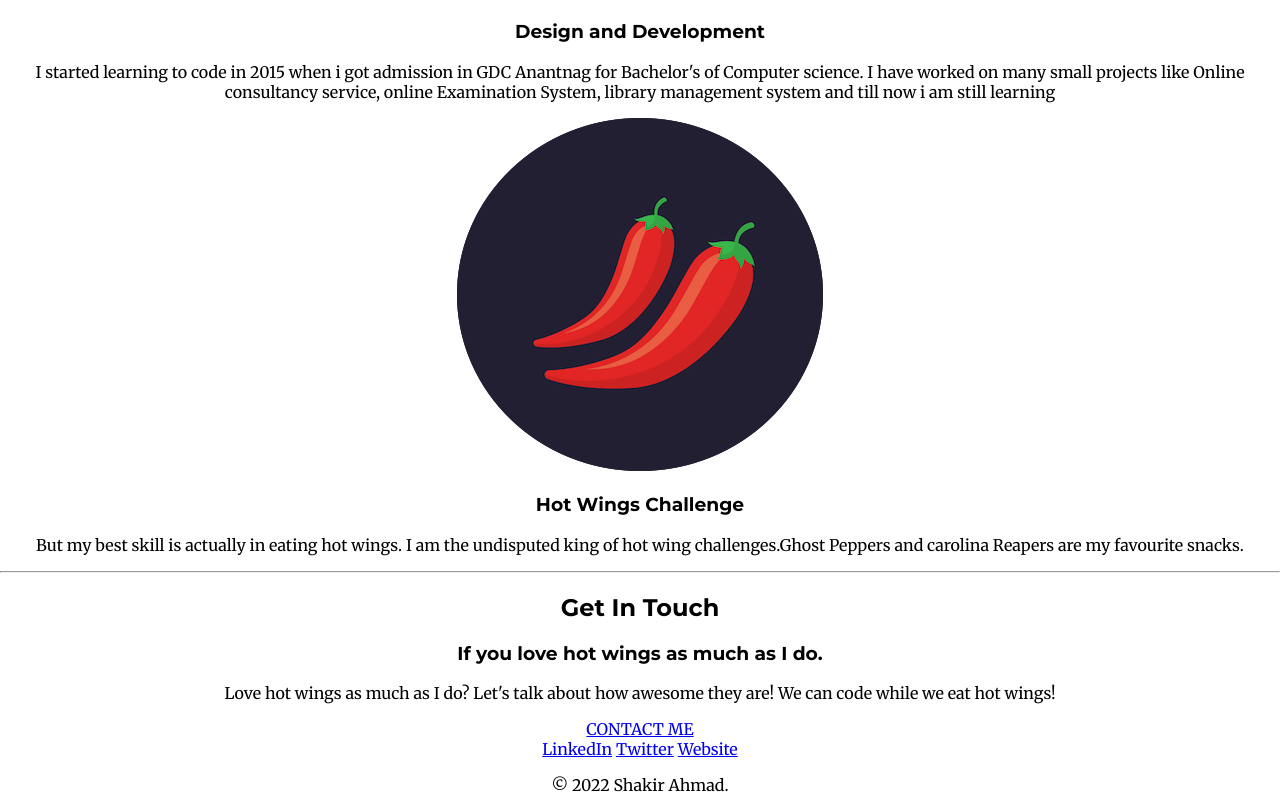
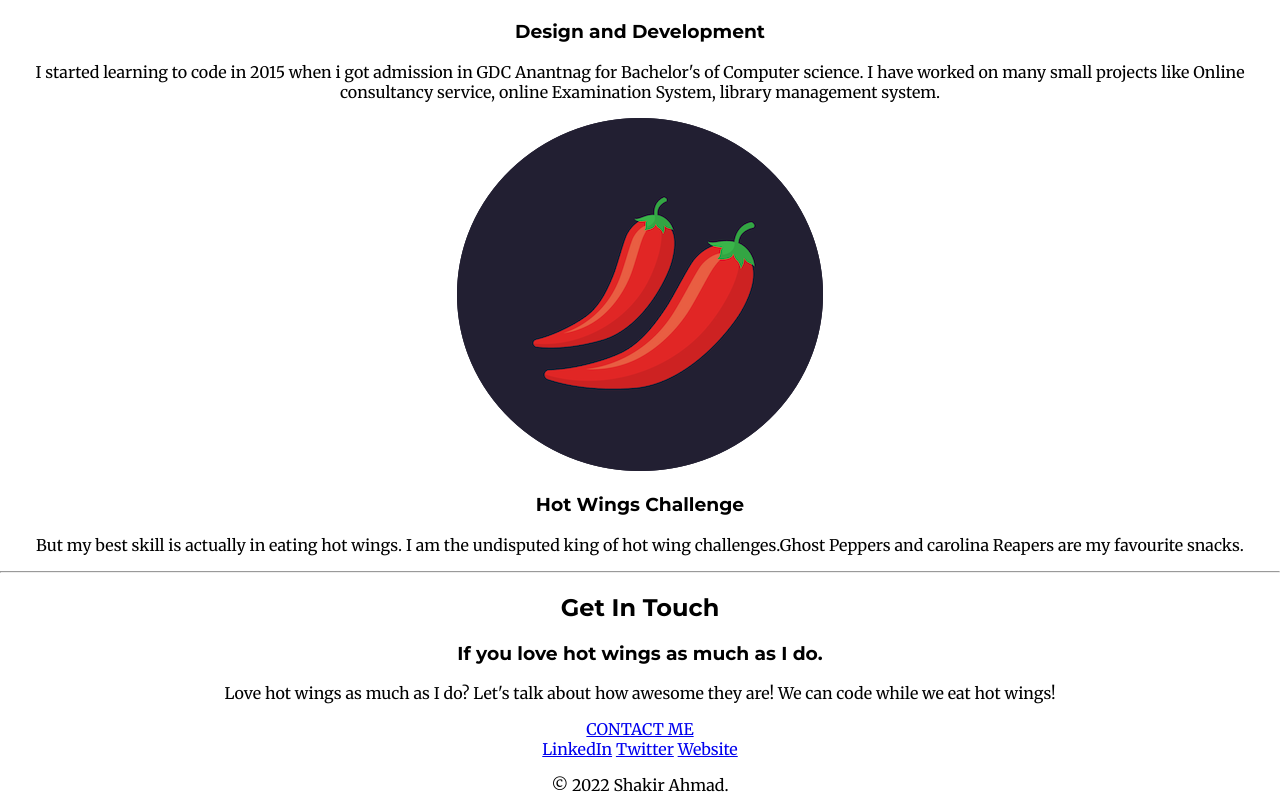
Before and after one commit to ShakirAhmad14/updated-cv, a plain HTML site: page index.html in a window 1280 px wide. Shown: the part 1368-2179 px from the top of the page. Drawn offline with Linux system fonts and the light colour scheme.

Commit message:
Update index.html
minor changes

```diff
--- a/index.html
+++ b/index.html
@@ -36,7 +36,7 @@
               <img class="" src="images/computer.png" alt="Image here">
               <h3>Design and Development</h3>
               <p>I started learning to code in 2015 when i got admission in GDC Anantnag for Bachelor's of Computer science.
-                   I have worked on many small projects like Online consultancy service, online Examination System, library management system and till now i am still learning</p>
+                   I have worked on many small projects like Online consultancy service, online Examination System, library management system.</p>
             </div>
             <div class="skill-row">
               <img class="" src="images/chillies.png" alt="">
```
